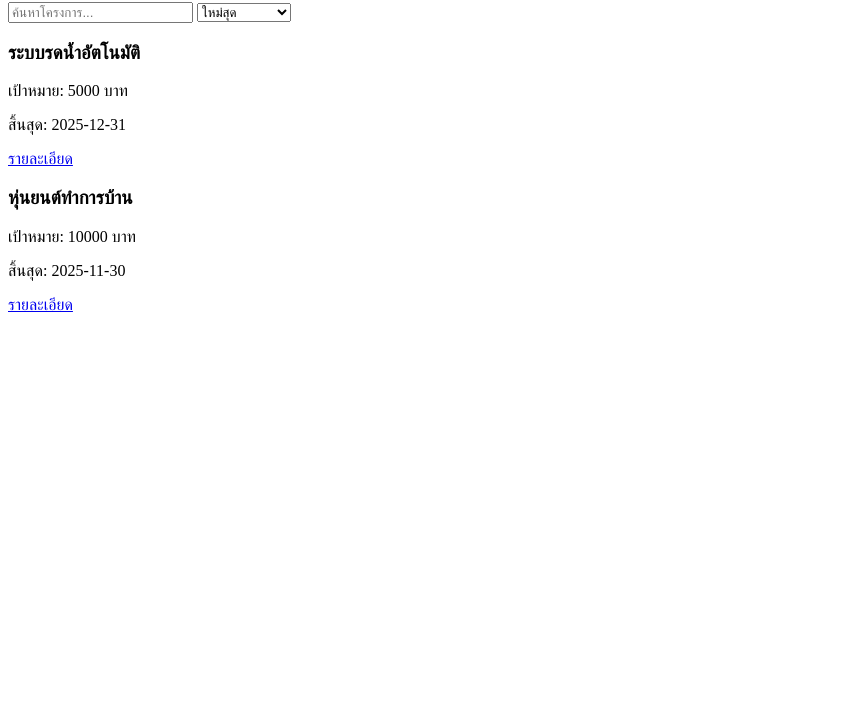
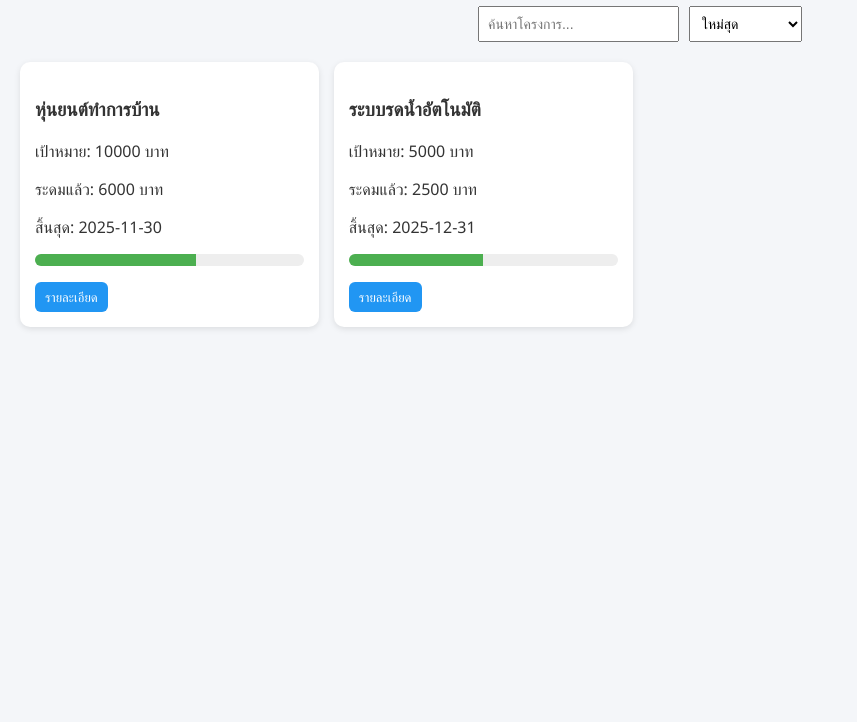
Before and after one commit to FirstApril/MVC_20_9_2025, a plain HTML site: page index.html in a window 1280 px wide. Shown: the part 78-800 px from the top of the page, without its empty margins (0-857 px from the left). Drawn offline with Linux system fonts and the light colour scheme.

Commit message:
Update index.html

```diff
--- a/index.html
+++ b/index.html
@@ -3,11 +3,72 @@
 <head>
   <meta charset="UTF-8">
   <title>Crowdfunding - โครงการทั้งหมด</title>
-  <link rel="stylesheet" href="css/style.css">
+  <style>
+    body {
+      font-family: "Segoe UI", Tahoma, sans-serif;
+      margin: 20px;
+      background: #f4f6f9;
+      color: #333;
+    }
+    h1 {
+      text-align: center;
+      margin-bottom: 20px;
+    }
+    .controls {
+      display: flex;
+      justify-content: center;
+      gap: 10px;
+      margin-bottom: 20px;
+    }
+    input, select {
+      padding: 8px;
+      font-size: 14px;
+    }
+    #projectList {
+      display: grid;
+      grid-template-columns: repeat(auto-fill, minmax(280px, 1fr));
+      gap: 15px;
+    }
+    .card {
+      background: #fff;
+      border-radius: 10px;
+      box-shadow: 0 2px 6px rgba(0,0,0,0.1);
+      padding: 15px;
+      transition: transform 0.2s;
+    }
+    .card:hover {
+      transform: scale(1.02);
+    }
+    .progress {
+      background: #eee;
+      border-radius: 6px;
+      overflow: hidden;
+      margin: 8px 0;
+      height: 12px;
+    }
+    .progress div {
+      background: #4caf50;
+      height: 100%;
+      transition: width 0.3s;
+    }
+    a {
+      display: inline-block;
+      margin-top: 8px;
+      padding: 6px 10px;
+      text-decoration: none;
+      background: #2196f3;
+      color: #fff;
+      border-radius: 6px;
+      font-size: 13px;
+    }
+    a:hover {
+      background: #0b7dda;
+    }
+  </style>
 </head>
 <body>
   <h1>โครงการทั้งหมด</h1>
-  <div>
+  <div class="controls">
     <input id="searchBox" placeholder="ค้นหาโครงการ...">
     <select id="sortSelect">
       <option value="newest">ใหม่สุด</option>
@@ -15,12 +76,71 @@
       <option value="funded">ระดมได้มากสุด</option>
     </select>
   </div>
-  <div id="projectList"></div>
-  <script src="js/model.js"></script>
-  <script src="js/view.js"></script>
-  <script src="js/controller.js"></script>
+  <div id="projectList">กำลังโหลด...</div>
+
   <script>
-    Controller.initProjectList();
+    // โหลดข้อมูลจำลองจากไฟล์ JSON
+    async function loadData() {
+      const res = await fetch("data/db.json");
+      return await res.json();
+    }
+
+    // แสดงรายการโครงการ
+    function renderProjects(projects) {
+      const container = document.getElementById("projectList");
+      if (!projects.length) {
+        container.innerHTML = "<p>ไม่พบโครงการ</p>";
+        return;
+      }
+      container.innerHTML = projects.map(p => {
+        const percent = Math.min(100, (p.current / p.goal * 100).toFixed(1));
+        return `
+          <div class="card">
+            <h3>${p.name}</h3>
+            <p>เป้าหมาย: ${p.goal} บาท</p>
+            <p>ระดมแล้ว: ${p.current} บาท</p>
+            <p>สิ้นสุด: ${p.deadline}</p>
+            <div class="progress"><div style="width:${percent}%"></div></div>
+            <a href="project.html?id=${p.id}">รายละเอียด</a>
+          </div>
+        `;
+      }).join("");
+    }
+
+    // จัดเรียงโครงการ
+    function sortProjects(projects, type) {
+      const now = new Date();
+      if (type === "newest") {
+        return projects.sort((a, b) => Number(b.id) - Number(a.id));
+      } else if (type === "deadline") {
+        return projects.sort((a, b) => new Date(a.deadline) - new Date(b.deadline));
+      } else if (type === "funded") {
+        return projects.sort((a, b) => b.current - a.current);
+      }
+      return projects;
+    }
+
+    // เริ่มต้น
+    (async () => {
+      let data = await loadData();
+      let projects = data.projects;
+
+      const searchBox = document.getElementById("searchBox");
+      const sortSelect = document.getElementById("sortSelect");
+
+      function updateView() {
+        let filtered = projects.filter(p =>
+          p.name.toLowerCase().includes(searchBox.value.toLowerCase())
+        );
+        filtered = sortProjects(filtered, sortSelect.value);
+        renderProjects(filtered);
+      }
+
+      searchBox.addEventListener("input", updateView);
+      sortSelect.addEventListener("change", updateView);
+
+      updateView();
+    })();
   </script>
 </body>
 </html>
```
